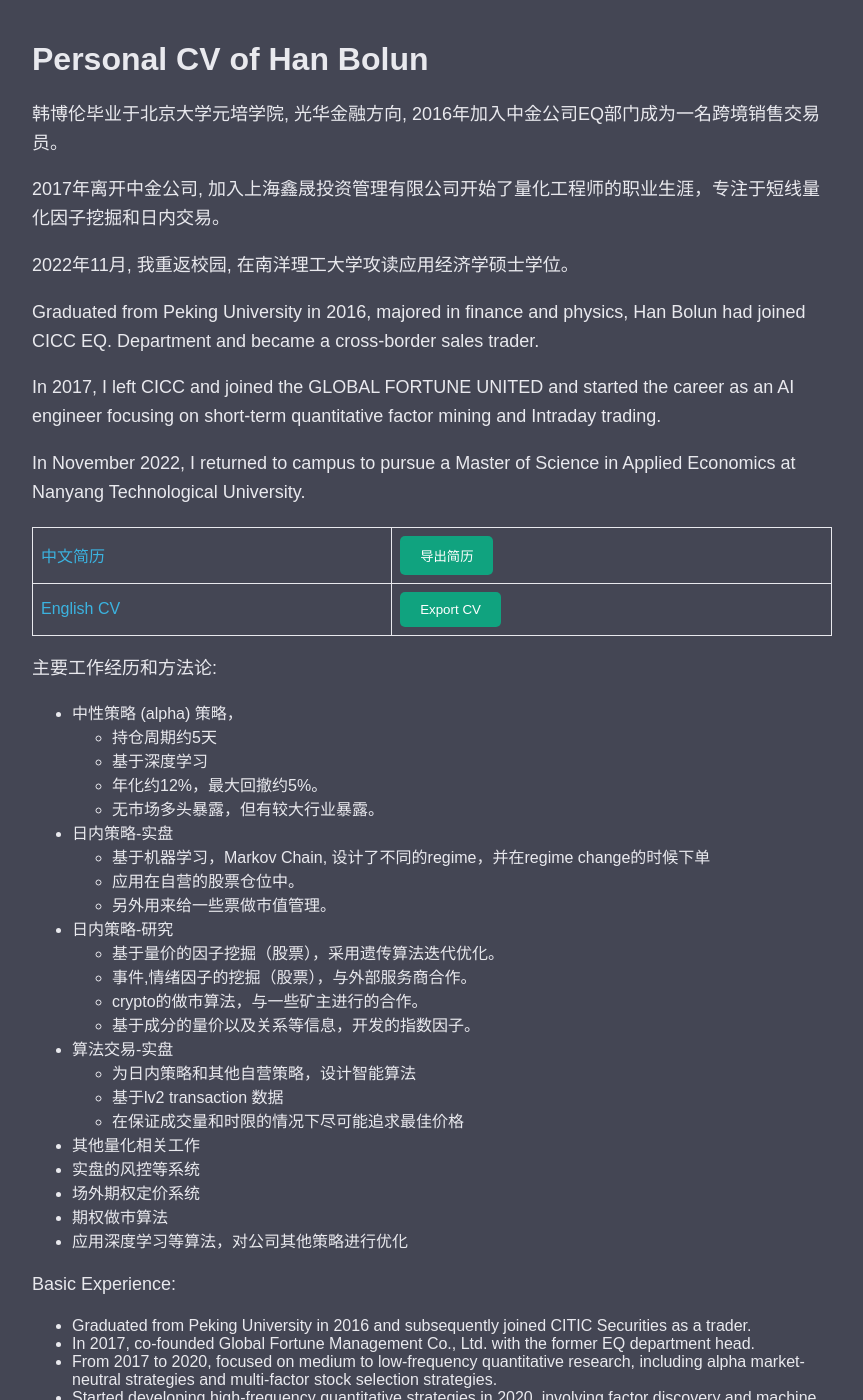
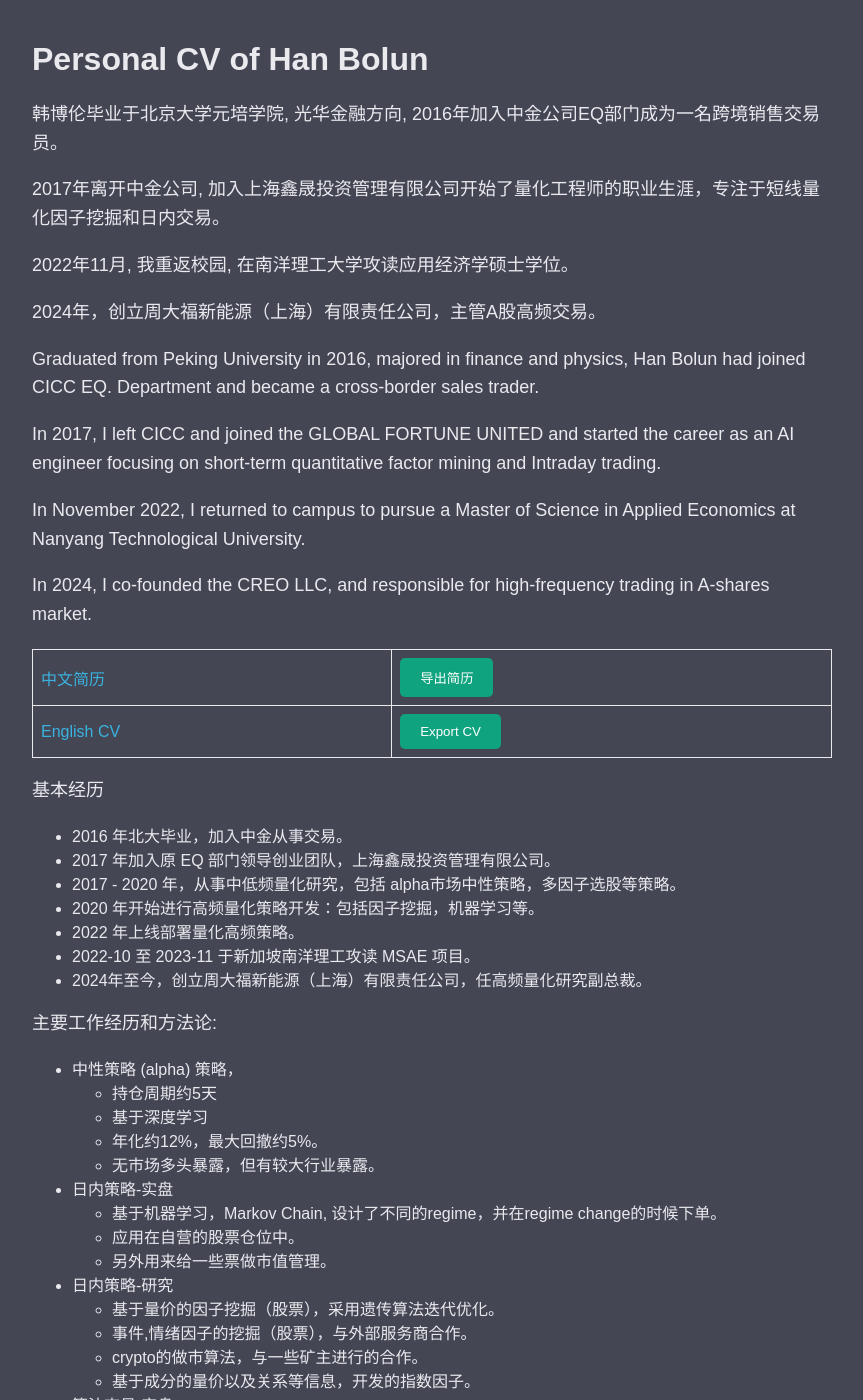
Before and after one commit to BolunHan/CV, a Jekyll site: the page index.html, which Jekyll copies as it is, in a window 1280 px wide and 1400 px high. Shown: the whole window, without its empty margins (208-1071 px from the left). Built offline with Jekyll 4.4.1, drawn with Linux system fonts in a browser that asks for light colours; some of the changed text lies outside the part shown.

Commit message:
updated cv

```diff
--- a/index.html
+++ b/index.html
@@ -103,41 +103,28 @@
 <body>
 <h1>Personal CV of Han Bolun</h1>
 
-    <p>
-        韩博伦毕业于北京大学元培学院, 光华金融方向, 2016年加入中金公司EQ部门成为一名跨境销售交易员。
-    </p>
+<p> 韩博伦毕业于北京大学元培学院, 光华金融方向, 2016年加入中金公司EQ部门成为一名跨境销售交易员。</p>
+<p> 2017年离开中金公司, 加入上海鑫晟投资管理有限公司开始了量化工程师的职业生涯，专注于短线量化因子挖掘和日内交易。</p>
+<p> 2022年11月, 我重返校园, 在南洋理工大学攻读应用经济学硕士学位。</p>
+<p> 2024年，创立周大福新能源（上海）有限责任公司，主管A股高频交易。</p>
 
-    <p>
-        2017年离开中金公司, 加入上海鑫晟投资管理有限公司开始了量化工程师的职业生涯，专注于短线量化因子挖掘和日内交易。
-    </p>
-
-    <p>
-        2022年11月, 我重返校园, 在南洋理工大学攻读应用经济学硕士学位。
-    </p>
-
-    <p>
-        Graduated from Peking University in 2016, majored in finance and physics, Han Bolun had joined CICC EQ.
-        Department and became a cross-border sales trader.
-    </p>
-
-    <p>
-        In 2017, I left CICC and joined the GLOBAL FORTUNE UNITED and started the career as an AI engineer focusing on
-        short-term quantitative factor mining and Intraday trading.
-    </p>
-
-    <p>
-        In November 2022, I returned to campus to pursue a Master of Science in Applied Economics at Nanyang
-        Technological University.
-    </p>
+<p> Graduated from Peking University in 2016, majored in finance and physics, Han Bolun had joined CICC EQ. Department and became a cross-border sales trader.</p>
+<p> In 2017, I left CICC and joined the GLOBAL FORTUNE UNITED and started the career as an AI engineer focusing on short-term quantitative factor mining and Intraday trading.</p>
+<p> In November 2022, I returned to campus to pursue a Master of Science in Applied Economics at Nanyang Technological University.</p>
+<p> In 2024, I co-founded the CREO LLC, and responsible for high-frequency trading in A-shares market.</p>
 
 <table>
     <tr>
         <td><a href="https://bolunhan.github.io/CV/zh" target="_blank">中文简历</a></td>
-            <td><button onclick="printPage('https://bolunhan.github.io/CV/zh')">导出简历</button></td>
+        <td>
+            <button onclick="printPage('https://bolunhan.github.io/CV/zh')">导出简历</button>
+        </td>
     </tr>
     <tr>
         <td><a href="https://bolunhan.github.io/CV/en" target="_blank">English CV</a></td>
-            <td><button onclick="printPage('https://bolunhan.github.io/CV/en')">Export CV</button></td>
+        <td>
+            <button onclick="printPage('https://bolunhan.github.io/CV/en')">Export CV</button>
+        </td>
     </tr>
 </table>
 
@@ -149,6 +136,17 @@
         };
     }
 </script>
+
+<p>基本经历</p>
+<ul>
+    <li>2016 年北大毕业，加入中金从事交易。</li>
+    <li>2017 年加入原 EQ 部门领导创业团队，上海鑫晟投资管理有限公司。</li>
+    <li>2017 - 2020 年，从事中低频量化研究，包括 alpha市场中性策略，多因子选股等策略。</li>
+    <li>2020 年开始进行高频量化策略开发：包括因子挖掘，机器学习等。</li>
+    <li>2022 年上线部署量化高频策略。</li>
+    <li>2022-10 至 2023-11 于新加坡南洋理工攻读 MSAE 项目。</li>
+    <li>2024年至今，创立周大福新能源（上海）有限责任公司，任高频量化研究副总裁。</li>
+</ul>
 
 <p>主要工作经历和方法论:</p>
 <ul>
@@ -162,7 +160,7 @@
     </li>
     <li>日内策略-实盘
         <ul>
-                <li>基于机器学习，Markov Chain, 设计了不同的regime，并在regime change的时候下单</li>
+            <li>基于机器学习，Markov Chain, 设计了不同的regime，并在regime change的时候下单。</li>
             <li>应用在自营的股票仓位中。</li>
             <li>另外用来给一些票做市值管理。</li>
         </ul>
@@ -188,18 +186,17 @@
     <li>期权做市算法</li>
     <li>应用深度学习等算法，对公司其他策略进行优化</li>
 </ul>
-    <p>Basic Experience:</p>
+
+<p>Experience:</p>
 <ul>
     <li>Graduated from Peking University in 2016 and subsequently joined CITIC Securities as a trader.</li>
     <li>In 2017, co-founded Global Fortune Management Co., Ltd. with the former EQ department head.</li>
-        <li>From 2017 to 2020, focused on medium to low-frequency quantitative research, including alpha market-neutral
-            strategies and multi-factor stock selection strategies.</li>
-        <li>Started developing high-frequency quantitative strategies in 2020, involving factor discovery and machine
-            learning.</li>
+    <li>From 2017 to 2020, focused on medium to low-frequency quantitative research, including alpha market-neutral strategies and multi-factor stock selection strategies.</li>
+    <li>Started developing high-frequency quantitative strategies in 2020, involving factor discovery and machine learning.</li>
     <li>Successfully deployed high-frequency strategies in 2022.</li>
-        <li>Pursued postgraduate studies in Singapore from October 2022 to November 2023, and have since returned to
-            China.</li>
+    <li>Pursued postgraduate studies in Singapore from October 2022 to November 2023, and have since returned to China.</li>
 </ul>
+
 <p>Main Work Experience and Methodology:</p>
 <ul>
     <li>Alpha Strategies (Market-Neutral):
@@ -207,22 +204,18 @@
             <li>Holding period of approximately 5 days.</li>
             <li>Utilized deep learning techniques.</li>
             <li>Achieved an annualized return of about 12% with a maximum drawdown of around 5%.</li>
-                <li>Remained unaffected by overall market long exposure but exhibited significant industry risk
-                    exposure.</li>
+            <li>Remained unaffected by overall market long exposure but exhibited significant industry risk exposure.</li>
         </ul>
     </li>
     <li>Intraday Strategies (Online):
         <ul>
-                <li>Employed machine learning and Markov Chain to design different market regimes and execute trades
-                    during regime changes.</li>
-                <li>Applied for proprietary stock position management and market capitalization management for specific
-                    stocks.</li>
+            <li>Employed machine learning and Markov Chain to design different market regimes and execute trades during regime changes.</li>
+            <li>Applied for proprietary stock position management and market capitalization management for specific stocks.</li>
         </ul>
     </li>
     <li>Intraday Strategy (Research):
         <ul>
-                <li>Conducted factor mining based on volume-price relationships for stocks using genetic algorithms for
-                    iterative optimization.</li>
+            <li>Conducted factor mining based on volume-price relationships for stocks using genetic algorithms for iterative optimization.</li>
             <li>Collaborated with external service providers for event and sentiment factor mining for stocks.</li>
             <li>Developed market-making algorithms for cryptocurrencies in cooperation with some miners.</li>
             <li>Created index factors based on constituents, volume-price relationships, and other information.</li>
@@ -244,7 +237,7 @@
         </ul>
     </li>
 </ul>
-    <p>last update: <code>Nov. 2023</code></p>
+
+<p>last update: <code>Mar. 2024</code></p>
 </body>
-
 </html>
```
Also changed, not shown: README.md. Lines whose indentation alone changed are shown as unchanged.
